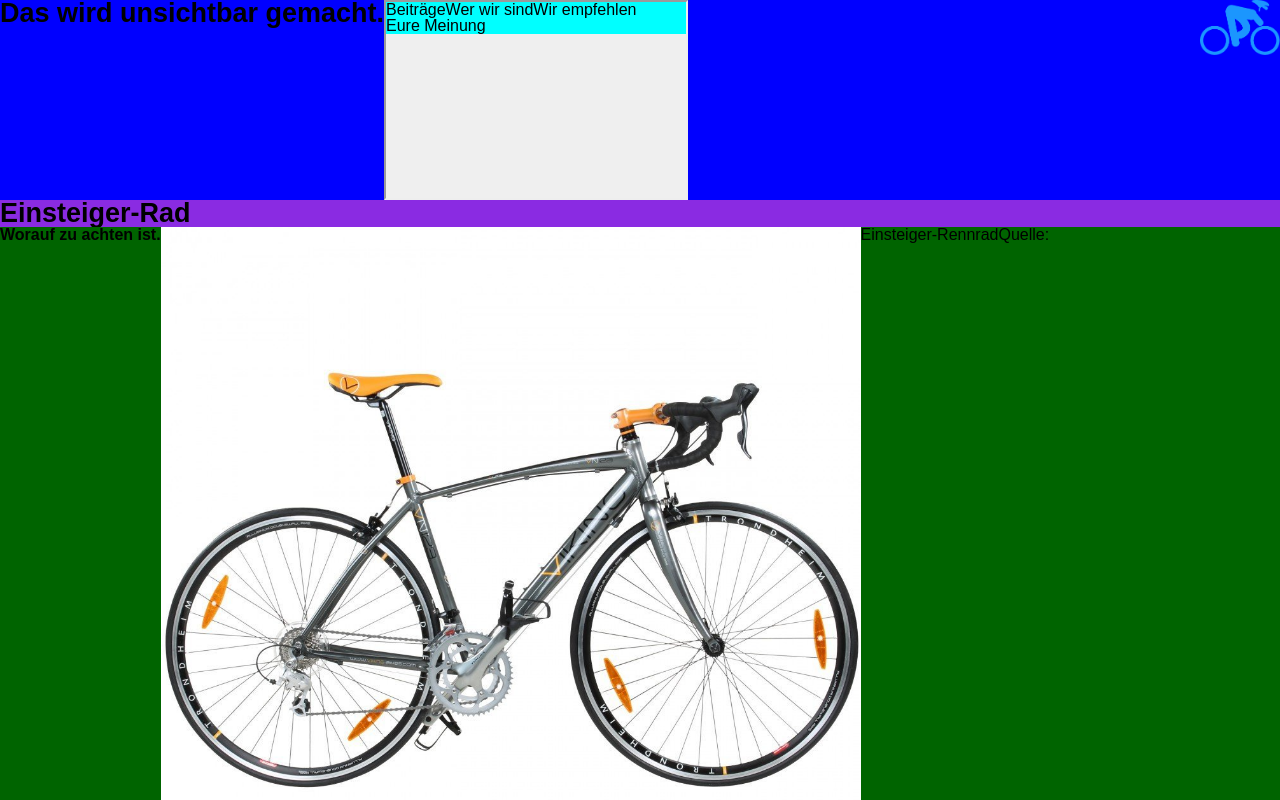
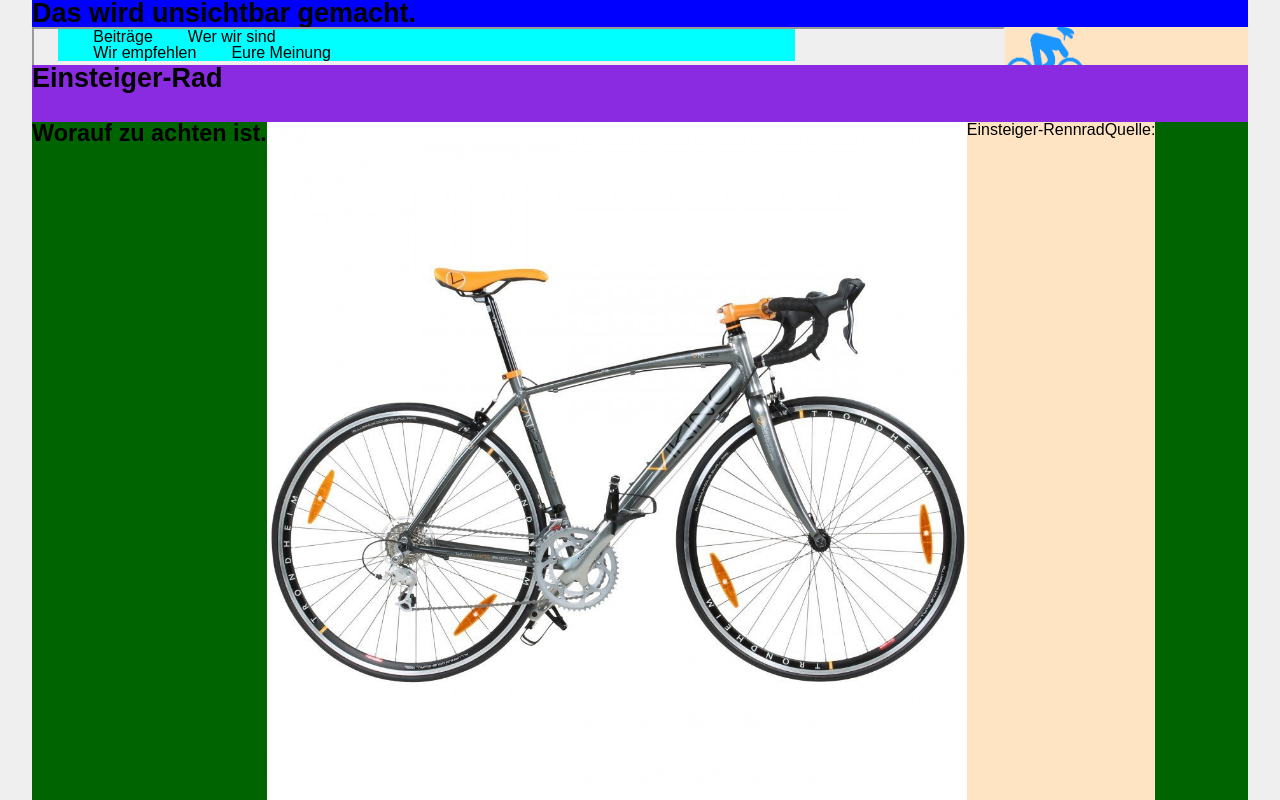
Before and after one commit to DennisLoska/HTML5_GWP, a plain HTML site: page src/products.html in a window 1280 px wide. Shown: the top 800 px of the page. Drawn offline with Linux system fonts and the light colour scheme.

Commit message:
CSS-Header, Fonts, Img

```diff
--- a/src/css/main.css
+++ b/src/css/main.css
@@ -16,6 +16,15 @@ p {
 h1 {
     font-size: 1.5rem;
 }
+
+h2 {
+    font-size: 1.3rem;
+}
+
+h3 {
+    font-size: 1.1rem;
+}
+
 small {
     font-size: 0.8rem
 }
@@ -27,32 +36,88 @@ body * {
     float: left;
 }
 
-header{
-    width: 100%;
-    height: auto;
-}
-header figure {
-    float: right;
+body{
+     padding-left: 2.5%;
+     padding-right: 2.5%;
 }
 
+header {
+    width: 100%;
+    height: 65px;
+
+}
+
+nav li {
+   padding-left: 10%;
+display: inline;
+}
+
+header figure {
+    width: 20%;
+    float: right;
+    height: 100%;
+}
+header figure img {
+    height: 100%;
+    margin: 0% 20% 0% 0%;
+}
 nav iframe {
     width: 100%;
+    height:
+}
+
+header figcaption {
+    display: none;
+}
+.hidden {
+    display: none;
+}
+nav {
+    background-color: aqua;
+    width: 80%;
+}
+
+p {
+    padding: 2.5%
+}
+
+article {
+    margin: 2.5% 0% 2.5% 0%;
 }
 
 
 
-header figcaption {
-    display: none;
-}
 
-.hidden {
-    display: none;
-}
+
+
+
+
+
+
+
+
+
+
+
+
+
+
+
+
+
+
+
+
+
+
+
+
 
 /* tempäre Farbgebung zum leichten Workflow */
 
-nav {
-    background-color: aqua;
+
+figure {
+    background-color: bisque;
 }
 header {
     background-color: blue;
```
Also changed, not shown: src/index.html (+4 -4 lines).
